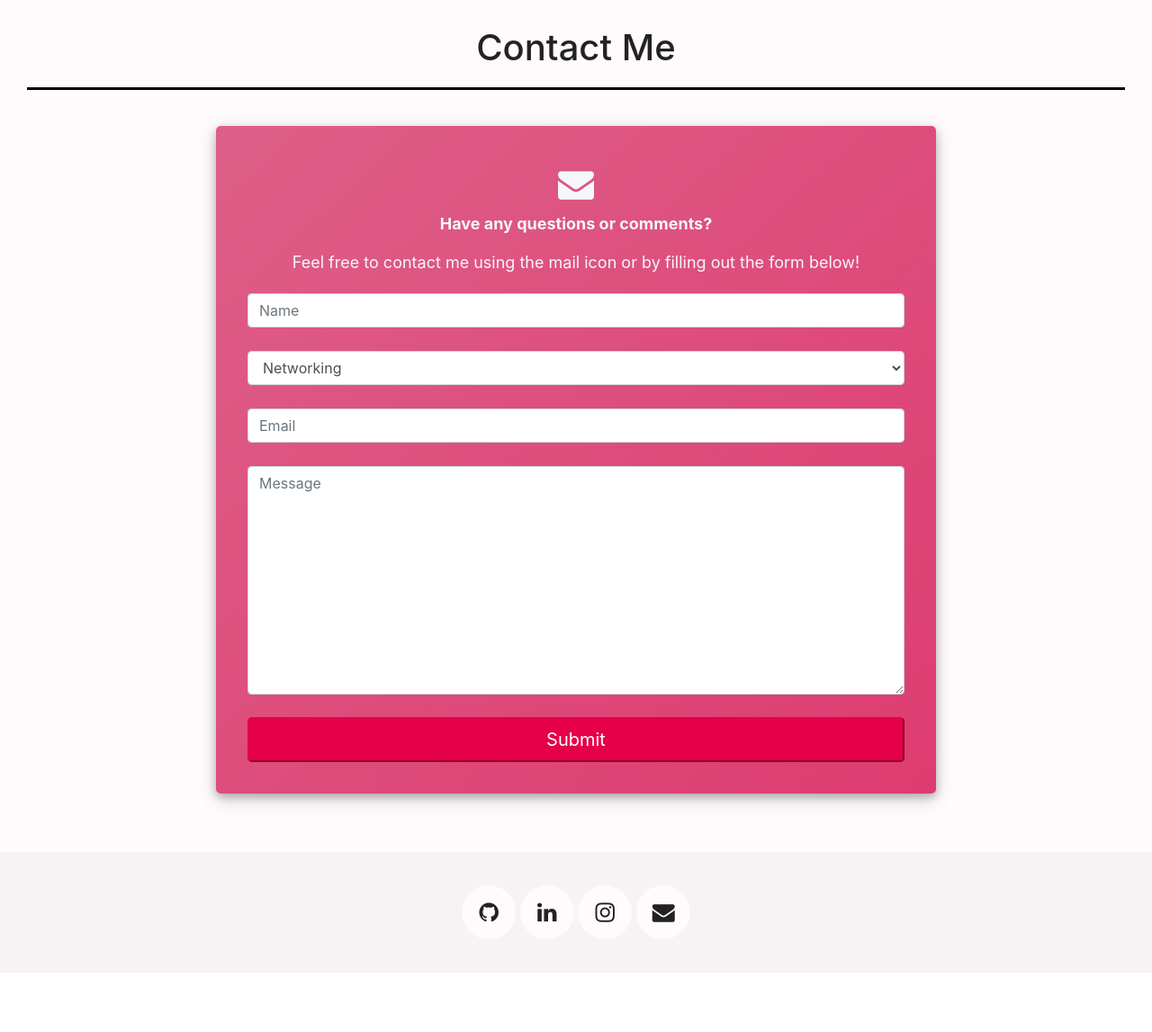
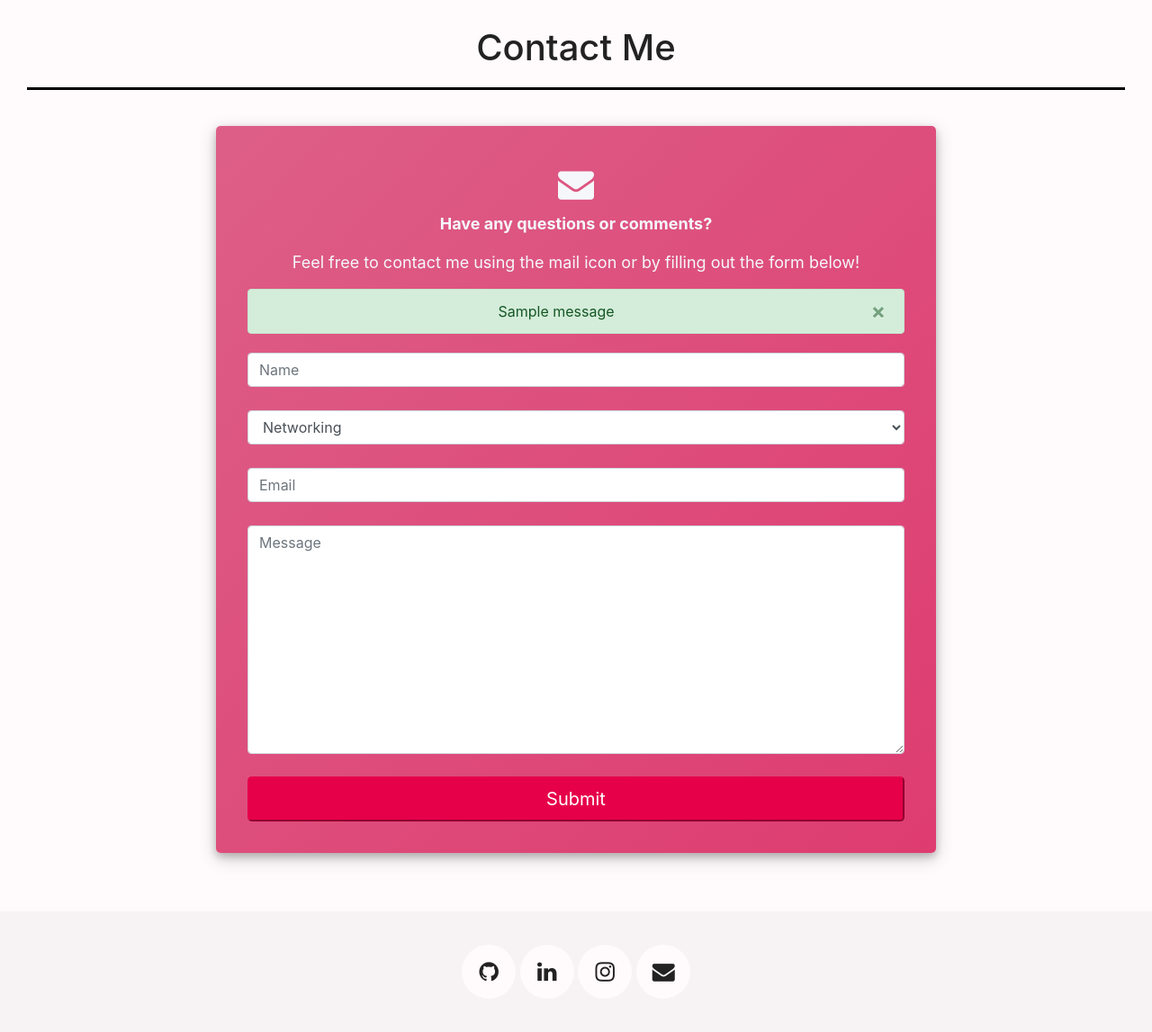
Before and after one commit to ChinZhang/portfolio, a Django app: page /home/ in a window 1280 px wide. Shown: the part 1717-2864 px from the top of the page at 90% size. Before the commit the page ends 2798 px from the top, so only its background shows below. Run offline with Django 3.2, Linux system fonts and the light colour scheme; tables that the repository leaves empty hold one stand-in row (values such as "Sample post"); grey boxes marked "Sample" are stand-in pictures; one stand-in notice (Sample message) is shown; some libraries are stand-ins or nearby versions.

Commit message:
Added redirect and message for contact form after submission

```diff
--- a/portfolio/portfolio/views.py
+++ b/portfolio/portfolio/views.py
@@ -1,13 +1,9 @@
 import requests
-from django.shortcuts import render, get_object_or_404
 from project.models import Project
 from project.models import ProjectImage
 from experience.models import Experience
 from contact.forms import ContactForm
 from django.template.loader import get_template
-from django.core.mail import EmailMessage
-from django.http import HttpResponse
-from django.conf import settings
 from django.core.mail import send_mail
 import json
 from django.shortcuts import render, redirect
@@ -36,7 +32,6 @@ def home(request):
             cap_secret = settings.GOOGLE_RECAPTCHA_SECRET_KEY
             cap_data = {"secret": cap_secret, "response": captcha_token}
             cap_server_response = requests.post(url=cap_url, data=cap_data)
-            print(cap_server_response.text)
             result = json.loads(cap_server_response.text)
             if result['success']:
                 name = request.POST.get('name', '')
@@ -58,10 +53,12 @@ def home(request):
                               settings.EMAIL_HOST_USER,
                               'chin.portfolio.contact@gmail.com',
                           ])
-                messages.success(request, 'New comment added with success!')
-                form = ContactForm()
+                messages.success(request, 'Your message was successfully sent!')
+                return redirect('/home/#section4')
             else:
                 messages.error(request, 'Invalid reCAPTCHA. Please try again.')
+                return redirect('/home/#section4')
+
     # Renders all the subsections into the homepage template
     context = {'form': form, 'projects': projects, 'experiences': experiences, 'photos': photos}
     return render(request, '../templates/home_page.html', context)
--- a/portfolio/templates/contact_page.html
+++ b/portfolio/templates/contact_page.html
@@ -16,6 +16,17 @@
                 <a href="mailto:chin.portfolio.contact@gmail.com" class="fa fa-envelope" id="envelope"></a>
                 <p><b>Have any questions or comments?</b></p>
                 <p>Feel free to contact me using the mail icon or by filling out the form below!</p>
+
+                {% for message in messages %}
+                <div class="message container-fluid p-0">
+                    <div class="alert {{ message.tags }} alert-dismissible" role="alert" >
+                        <button type="button" class="close" data-dismiss="alert" aria-label="Close">
+                            <span aria-hidden="true">&times;</span>
+                        </button>
+                        {{ message }}
+                    </div>
+                </div>
+                {% endfor %}
 
                 <form method="post" id="contactform">
                     {% csrf_token %}
--- a/portfolio/templates/home_page.html
+++ b/portfolio/templates/home_page.html
@@ -30,6 +30,7 @@
                 </div>
             </nav>
         </header>
+
         <main>
             <div id="section1" >
                 {% include 'about_me_page.html' %}
```
Also changed, not shown: portfolio/static/css/main.css (line endings or trailing spaces).
